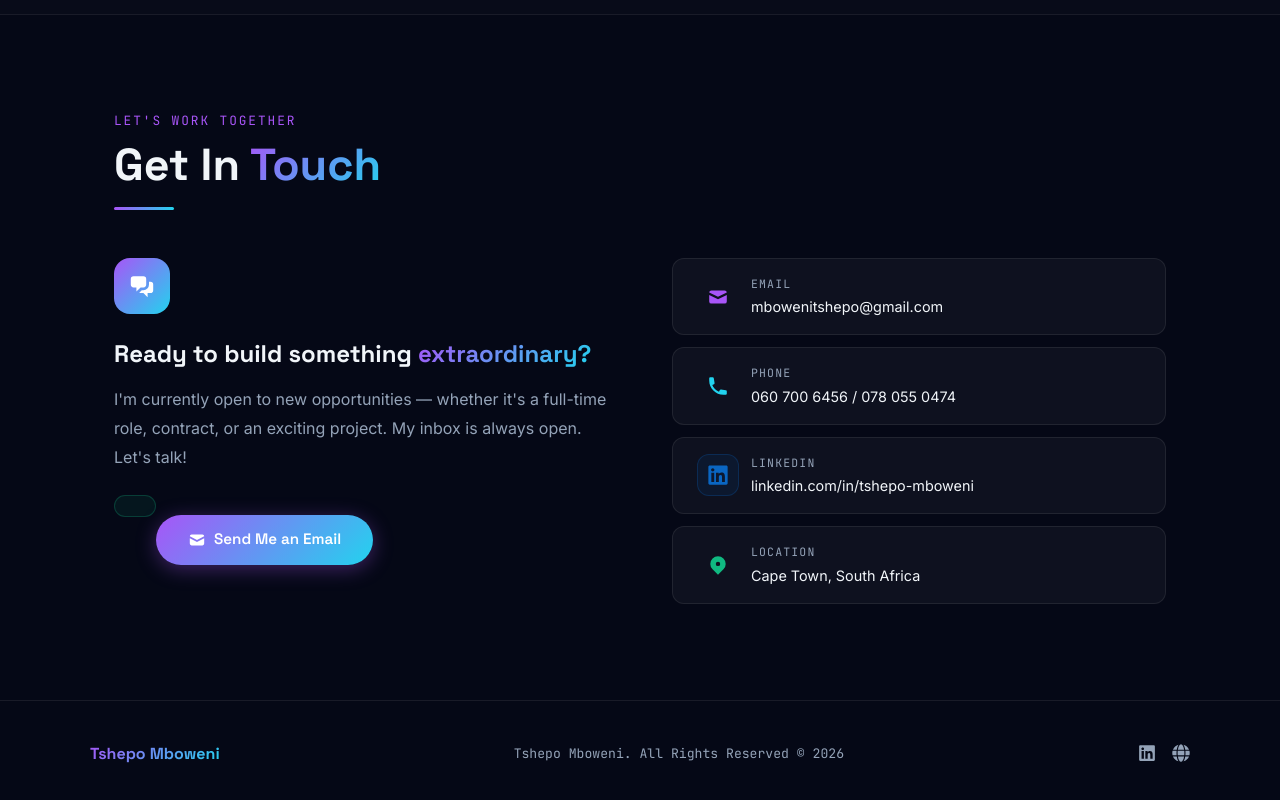
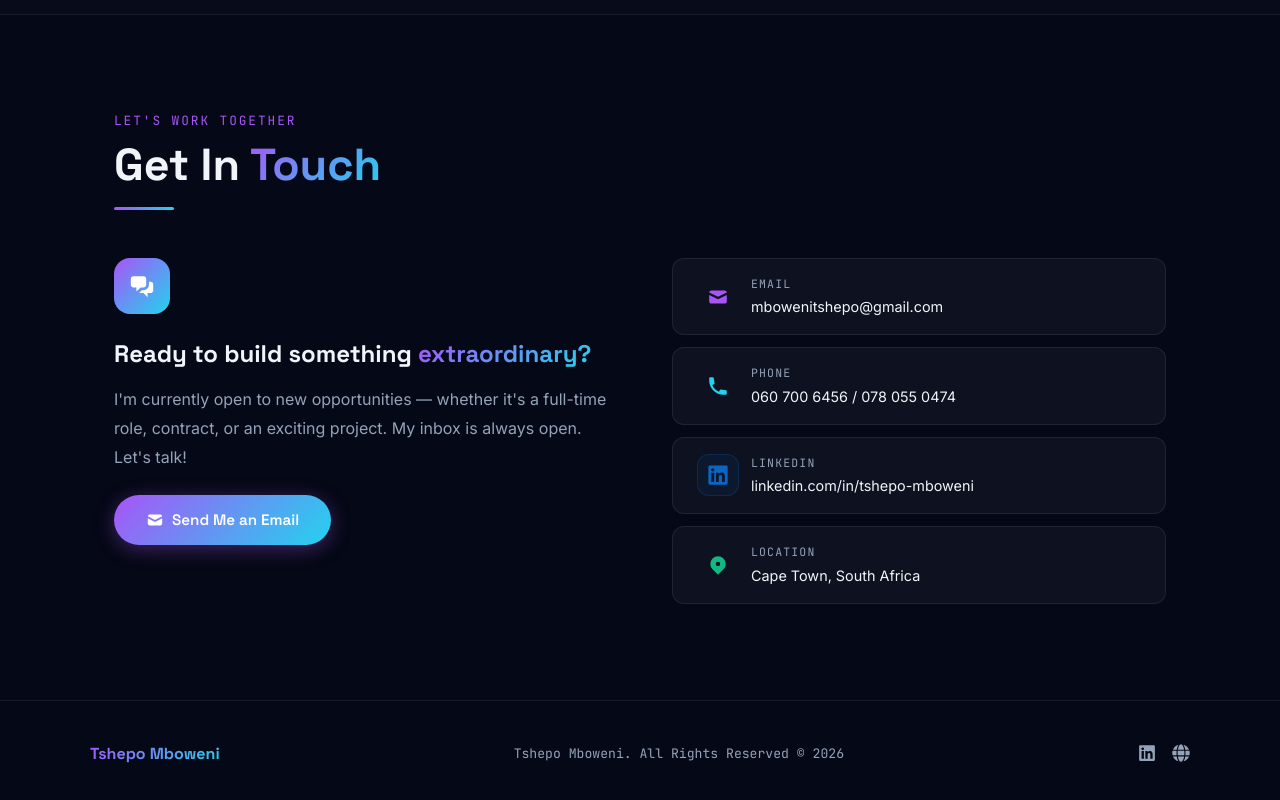
Before and after one commit to mbowenitj/tshepo-portfolio, a React (Vite) app: page / in a window 1280 px wide. Shown: the part 7199-7999 px from the top of the page. Built offline with nearby package versions, Linux system fonts and the light colour scheme.

Commit message:
text adjusted

```diff
--- a/src/components/Contact.jsx
+++ b/src/components/Contact.jsx
@@ -90,27 +90,7 @@ export default function Contact() {
               or an exciting project. My inbox is always open. Let's talk!
             </p>
 
-            {/* Availability indicator */}
-            <div
-              style={{
-                display: 'inline-flex',
-                alignItems: 'center',
-                gap: '0.6rem',
-                padding: '0.6rem 1.25rem',
-                borderRadius: 50,
-                background: 'rgba(16,185,129,0.08)',
-                border: '1px solid rgba(16,185,129,0.25)',
-                fontFamily: 'var(--font-mono)',
-                fontSize: '0.82rem',
-                color: '#10b981',
-                marginBottom: '2rem',
-              }}
-            >
-              {/* <span style={{ width: 8, height: 8, borderRadius: '50%', background: '#10b981', display: 'inline-block', animation: 'pulse-dot2 2s ease-in-out infinite' }} />
-              Immediately Available */}
-            </div>
-
-            <a href={`mailto:${personal.email}`} className="btn-primary" style={{ display: 'inline-flex' }}>
+            <a href={`mailto:${personal.email}`} className="btn-primary btn-glow" style={{ display: 'inline-flex' }}>
               <HiMail size={18} /> Send Me an Email
             </a>
           </div>
```
